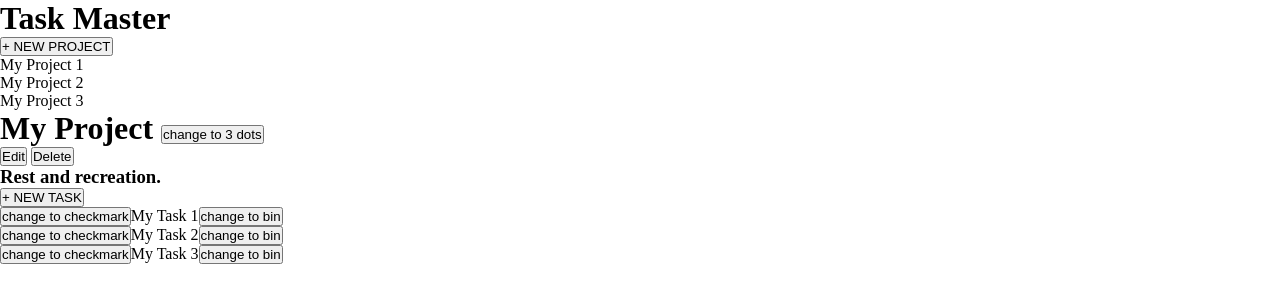
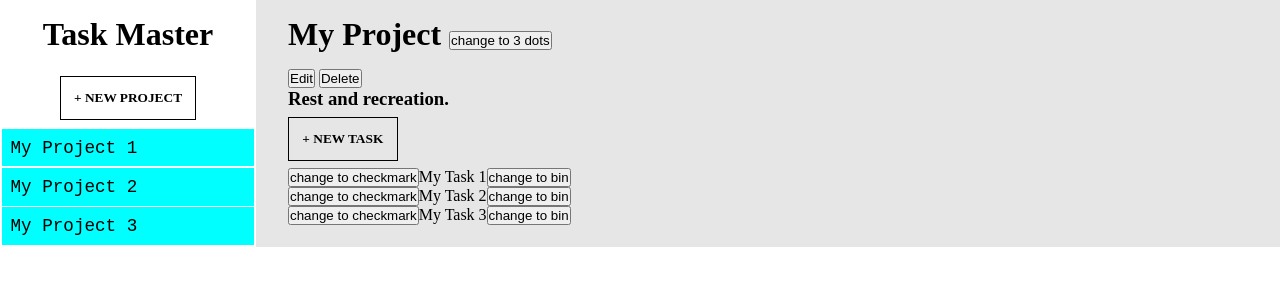
Before and after one commit to Jmalik9421/odin-project_to-do3, a website built with webpack: page src/index.html in a window 1280 px wide. Built offline with nearby package versions, Linux system fonts and the light colour scheme.

Commit message:
project elements styled

```diff
--- a/src/assets/style.css
+++ b/src/assets/style.css
@@ -3,3 +3,57 @@
     padding: 0;
     box-sizing: border-box;
 }
+
+ul li {
+    list-style-type: none;
+}
+
+#app-container {
+    display: flex;
+    justify-content: space-between;
+}
+#project-container {
+    display: flex;
+    flex-direction: column;
+    flex-basis: 20%; /* will take up 20% of the flexbox */
+    max-width: 20%;
+    align-items: center;
+}
+#project-list {
+    width: 100%;
+}
+#project-list li {
+    background-color: cyan;
+    color: black;
+    padding: 0.5em;
+    margin: 0.1em;
+    font-weight: 500;
+    font-size: 1.1em;
+    font-family: 'Courier New', Courier, monospace;
+    transition: all 0.1s ease-in-out;
+}
+#project-list li:hover {
+    background-color: lightgrey;
+    cursor: pointer;
+}
+#task-container {
+    display: flex;
+    flex-direction: column;
+    flex-grow: 1;
+    align-items: flex-start;
+    padding-left: 2em;
+    background-color: #e6e6e6;
+}
+
+.title {
+    text-align: center;
+    margin: 0.5em 0;
+}
+.text-btn {
+    border: 1px solid black;
+    background-color: transparent;
+    padding: 1em;
+    font-weight: bolder;
+    font-family: 'cursive';
+    margin: 0.5em 0;
+}
--- a/src/index.html
+++ b/src/index.html
@@ -10,8 +10,7 @@
         <div id="project-container">
             <h1 class="title">Task Master</h1>
             <button class="text-btn" id="new-project-btn">+ NEW PROJECT</button>
-
-            <ul>
+            <ul id="project-list">
                 <li>My Project 1</li>
                 <li>My Project 2</li>
                 <li>My Project 3</li>
```
Also changed, not shown: dist/index.html, dist/main.bundle.js, 1 other file.
